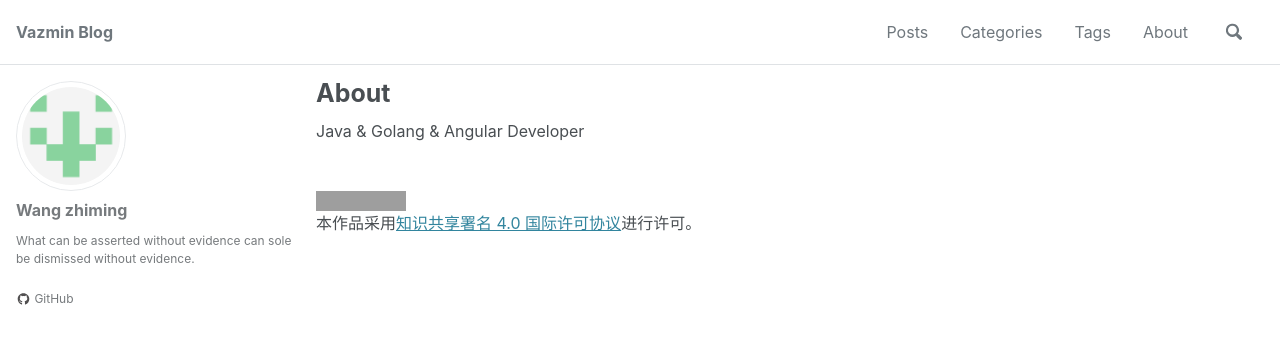
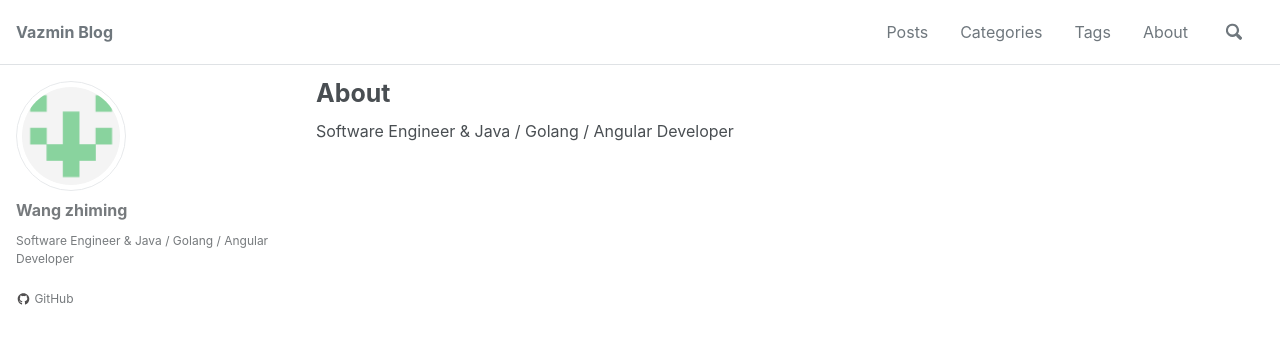
Before and after one commit to vazmin/vazmin.github.io, a Jekyll site: the page built from _pages/about.md, in a window 1280 px wide and 900 px high. Shown: the top 344 px of the window. Built offline with Jekyll 4.4.1, drawn with Linux system fonts in a browser that asks for light colours; cached includes are drawn as plain includes; grey boxes are pictures that could not be loaded.

Commit message:
fix license position

```diff
--- a/_config.yml
+++ b/_config.yml
@@ -127,7 +127,7 @@
 author:
   name   : "Wang zhiming"
   avatar : "/assets/images/bio-photo.png"
-  bio    : "What can be asserted without evidence can sole be dismissed without evidence."
+  bio    : "Software Engineer & Java / Golang / Angular Developer"
   links:
     - label: "GitHub"
       icon: "fab fa-fw fa-github"
--- a/_layouts/single.html
+++ b/_layouts/single.html
@@ -43,12 +43,19 @@
           </aside>
         {% endif %}
         {{ content }}
-        <br/>
-        <a rel="license" href="http://creativecommons.org/licenses/by/4.0/"><img alt="知识共享许可协议" style="border-width:0" src="https://i.creativecommons.org/l/by/4.0/88x31.png" /></a><br />本作品采用<a rel="license" href="http://creativecommons.org/licenses/by/4.0/">知识共享署名 4.0 国际许可协议</a>进行许可。
+
         {% if page.link %}<div><a href="{{ page.link }}" class="btn btn--primary">{{ site.data.ui-text[site.locale].ext_link_label | default: "Direct Link" }}</a></div>{% endif %}
       </section>
 
       <footer class="page__meta">
+
+        {% if page.collection == 'posts' %}
+          <div class="help-block">
+            <a rel="license" href="http://creativecommons.org/licenses/by/4.0/"><img alt="知识共享许可协议" style="border-width:0" src="https://i.creativecommons.org/l/by/4.0/88x31.png" /></a><br />本作品采用<a rel="license" href="http://creativecommons.org/licenses/by/4.0/">知识共享署名 4.0 国际许可协议</a>进行许可。
+            <br/>
+          </div>
+        {% endif %}
+
         {% if site.data.ui-text[site.locale].meta_label %}
           <h4 class="page__meta-title">{{ site.data.ui-text[site.locale].meta_label }}</h4>
         {% endif %}
--- a/_pages/about.md
+++ b/_pages/about.md
@@ -3,4 +3,4 @@
 title: "About"
 ---
 
-Java & Golang & Angular Developer
+Software Engineer & Java / Golang / Angular Developer
```
Also changed, not shown: _posts/2021-03-21-git-cannot-be-used-normally-on-fastcfs-fixed.md (+2 -1 lines).
